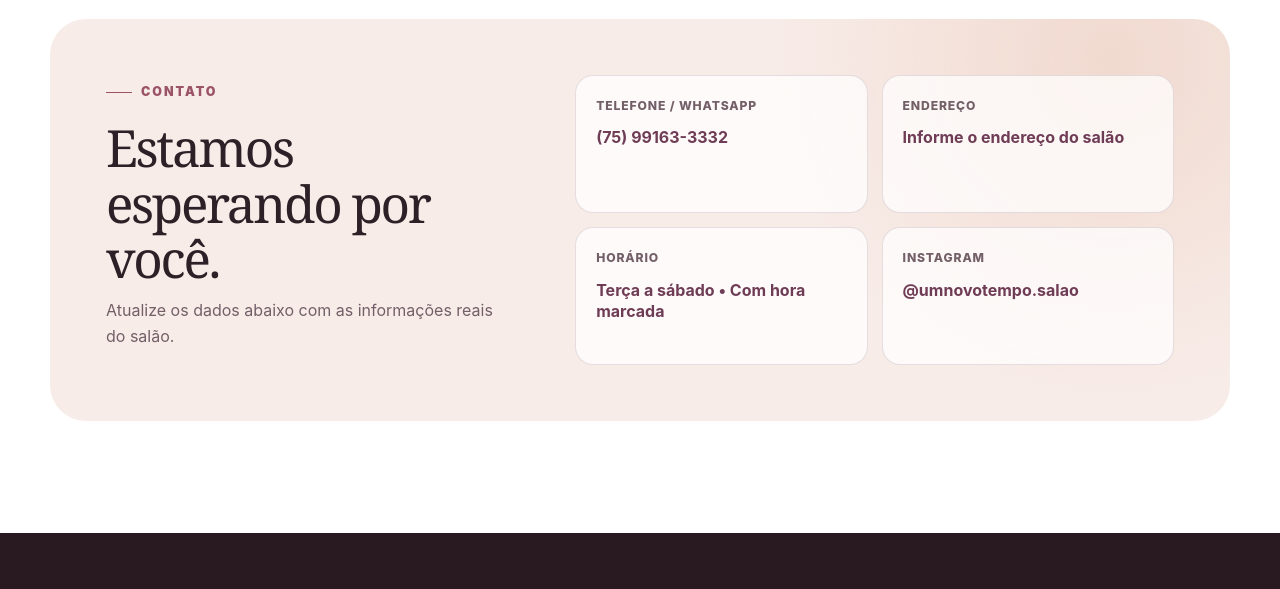
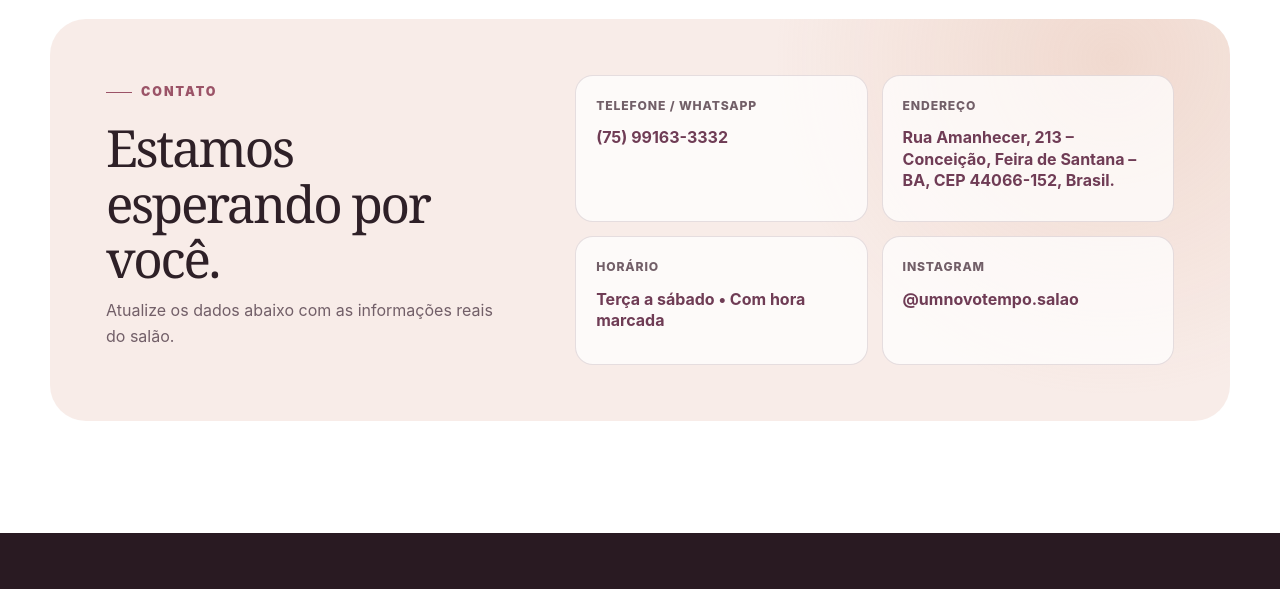
Before and after one commit to mnanimat/salao, a plain HTML site: page index.html in a window 1280 px wide. Shown: the part 6300-6889 px from the top of the page. Drawn offline with Linux system fonts and the light colour scheme.

Commit message:
Update index.html

```diff
--- a/index.html
+++ b/index.html
@@ -607,7 +607,8 @@
           </a>
           <div>
             <span>Endereço</span>
-            <strong>Informe o endereço do salão</strong>
+            <strong>Rua Amanhecer, 213 – Conceição, Feira de Santana – BA, CEP 44066-152, Brasil.
+</strong>
           </div>
           <div>
             <span>Horário</span>
```
